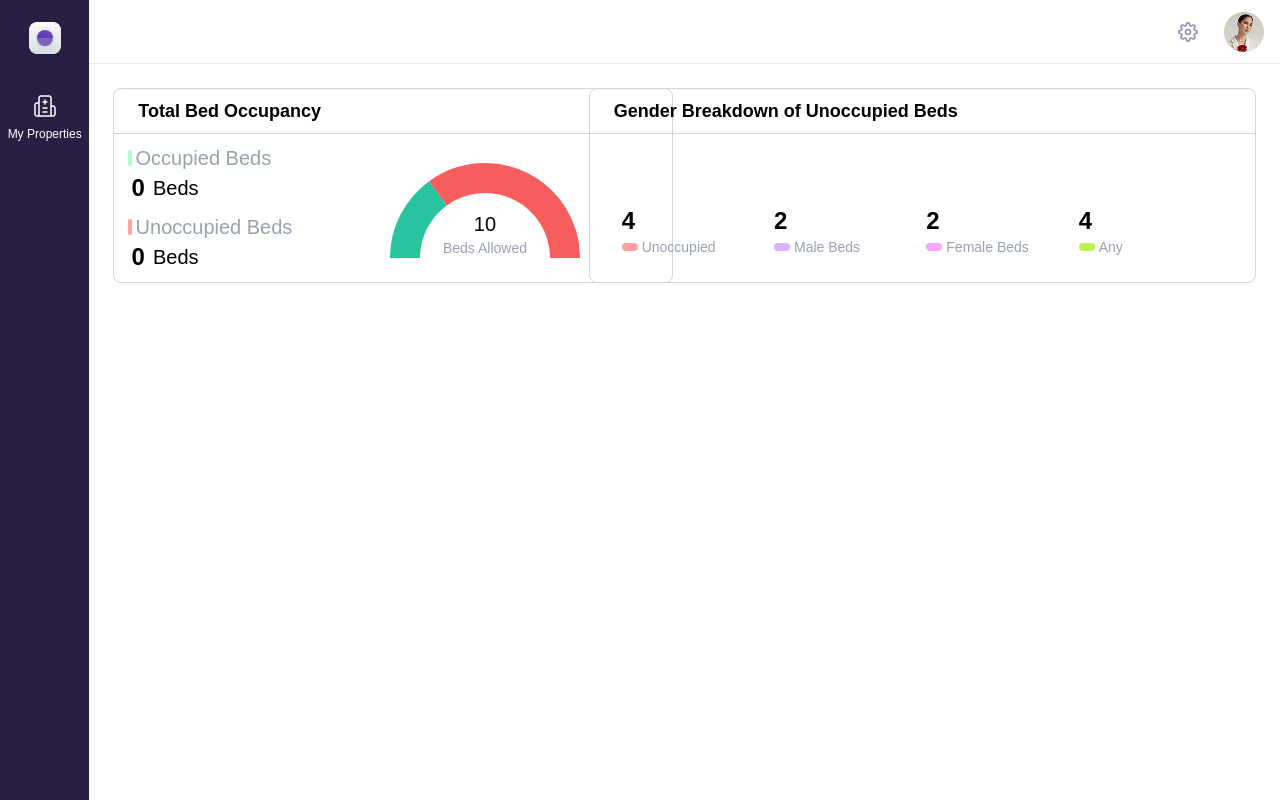
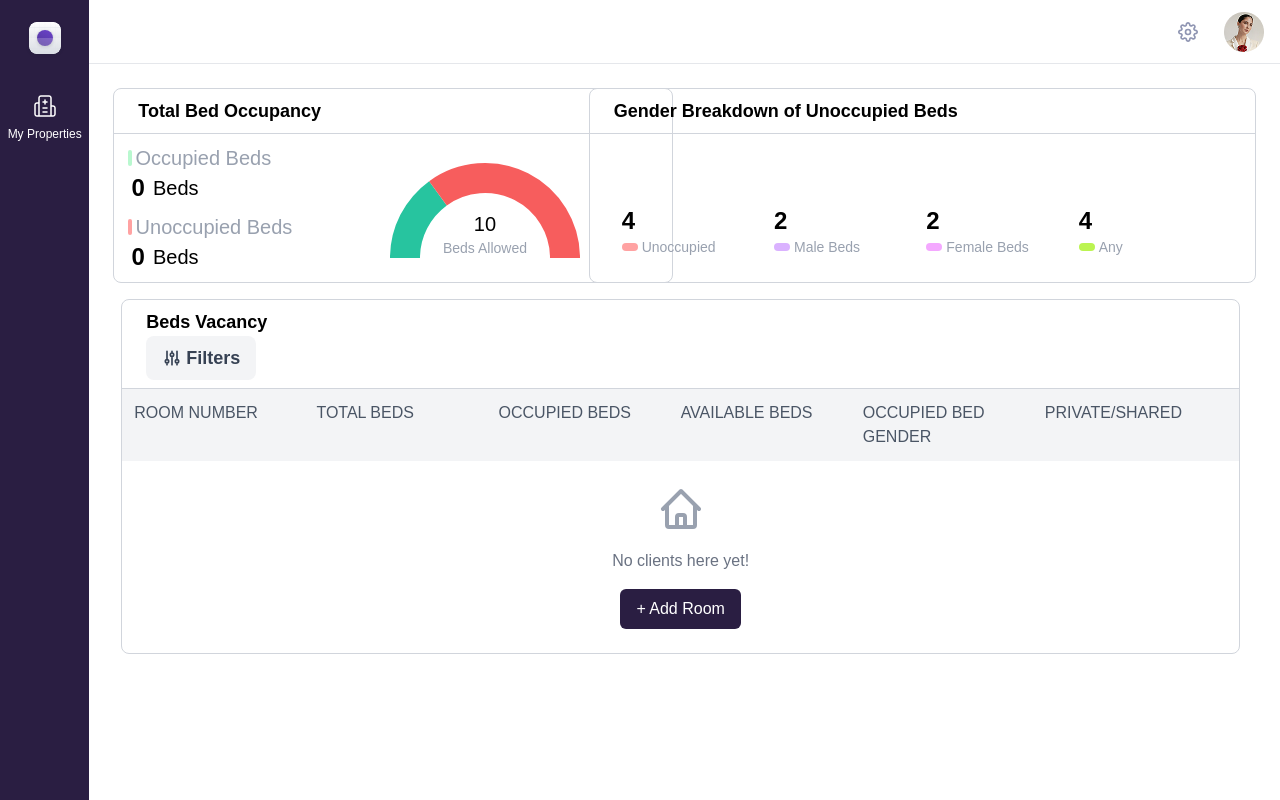
Before and after one commit to xcriminal1/Bed-Vacancy-Manager, a Next.js app: page / in a window 1280 px wide. Built offline with nearby package versions, Linux system fonts and the light colour scheme.

Commit message:
Add BedVacancy and RoomDialog components for room management functionality

```diff
--- a/app/page.tsx
+++ b/app/page.tsx
@@ -15,6 +15,9 @@ export default function Home() {
           <div className="grid grid-cols-2 w-full h-30% bg-white p-6 gap-2">
             <BedOccupancy />
             <GenderBreakdown />
+            <div className="grid1 w-4/2 h- bg-white p-2">
+            <BedVacancy />
+            </div>
           </div>
         </div>
       </div>
--- /dev/null
+++ b/components/BedVacancy.tsx
@@ -0,0 +1,60 @@
+"use client";
+// components/BedVacancy.tsx
+import React, { useState } from "react";
+import RoomDialog from "./RoomDialog";
+
+const BedVacancy: React.FC = () => {
+    const [dialogOpen, setDialogOpen] = useState(false);
+    const handleConfirm = (roomCount: number) => {
+        console.log(`Room with ${roomCount} beds added`);
+        setDialogOpen(false);
+      };
+
+  return (
+    <div className="h-full w-full border border-gray-300 rounded-lg">
+      {/* Header */}
+      <div className="px-6 py-2 border-b border-gray-300 text-lg font-bold text-black">
+        Beds Vacancy
+      <button className="bg-gray-100 text-gray-700 px-4 py-2 rounded-lg flex items-center">
+            <svg xmlns="http://www.w3.org/2000/svg" className="h-5 w-5 mr-1" fill="none" viewBox="0 0 24 24" stroke="currentColor">
+              <path strokeLinecap="round" strokeLinejoin="round" strokeWidth={2} d="M12 6V4m0 2a2 2 0 100 4m0-4a2 2 0 110 4m-6 8a2 2 0 100-4m0 4a2 2 0 110-4m0 4v2m0-6V4m6 6v10m6-2a2 2 0 100-4m0 4a2 2 0 110-4m0 4v2m0-6V4" />
+            </svg>
+            Filters
+          </button>
+          </div>
+          <div className="grid grid-cols-6 bg-gray-100 p-3 text-gray-600 justify-center font-medium">
+          <div>ROOM NUMBER</div>
+          <div>TOTAL BEDS</div>
+          <div>OCCUPIED BEDS</div>
+          <div>AVAILABLE BEDS</div>
+          <div>OCCUPIED BED GENDER</div>
+          <div>PRIVATE/SHARED</div>
+        </div>
+
+      {/* Empty state + Add Room */}
+      <div className="flex flex-col items-center justify-center p-6 space-y-4">
+        {/* Placeholder icon */}
+        <svg xmlns="http://www.w3.org/2000/svg" className="h-12 w-12 text-gray-400" fill="none" viewBox="0 0 24 24" stroke="currentColor">
+                <path strokeLinecap="round" strokeLinejoin="round" strokeWidth={2} d="M3 12l2-2m0 0l7-7 7 7M5 10v10a1 1 0 001 1h3m10-11l2 2m-2-2v10a1 1 0 01-1 1h-3m-6 0a1 1 0 001-1v-4a1 1 0 011-1h2a1 1 0 011 1v4a1 1 0 001 1m-6 0h6" />
+              </svg>
+
+        <p className="text-gray-500">No clients here yet!</p>
+
+        <button
+          onClick={() => setDialogOpen(true)}
+          className="px-4 py-2 bg-[#2A1E42] text-white rounded-md hover:bg-purple-950"
+        >
+          + Add Room
+        </button>
+      </div>
+      <RoomDialog
+        isOpen={dialogOpen}
+        onClose={() => setDialogOpen(false)}
+        onConfirm={handleConfirm}
+        availableBeds={10}
+      />
+    </div>
+  );
+};
+
+export default BedVacancy;
--- /dev/null
+++ b/components/RoomDialog.tsx
@@ -0,0 +1,57 @@
+"use client";
+
+import React, { useState } from "react";
+
+interface Props {
+  isOpen: boolean;
+  onClose: () => void;
+  onConfirm: (roomCount: number) => void;
+  availableBeds: number;
+}
+
+const AddRoomDialog: React.FC<Props> = ({ isOpen, onClose, onConfirm, availableBeds }) => {
+  const [selectedRoom, setSelectedRoom] = useState<number>(1);
+
+  if (!isOpen) return null;
+
+  return (
+    <div className="fixed inset-0 z-50 bg-black bg-opacity-30 flex items-center justify-center">
+      <div className="bg-white rounded-lg shadow-xl p-6 w-[90%] max-w-md">
+        <div className="flex justify-between items-center mb-4">
+          <h2 className="text-lg font-semibold">Add Room</h2>
+          <p className="text-sm text-gray-500">Available Beds: {availableBeds}</p>
+        </div>
+
+        <label className="text-sm font-medium text-gray-600 mb-1 block">Add Room</label>
+        <select
+          className="w-full border border-gray-300 rounded-md px-3 py-2 focus:outline-none focus:ring-2 focus:ring-indigo-500"
+          value={selectedRoom}
+          onChange={(e) => setSelectedRoom(Number(e.target.value))}
+        >
+          {[...Array(availableBeds).keys()].map((num) => (
+            <option key={num + 1} value={num + 1}>
+              {num + 1}
+            </option>
+          ))}
+        </select>
+
+        <div className="flex justify-end gap-3 mt-6">
+          <button
+            onClick={onClose}
+            className="px-4 py-2 border rounded-md text-gray-700 hover:bg-gray-100"
+          >
+            Cancel
+          </button>
+          <button
+            onClick={() => onConfirm(selectedRoom)}
+            className="px-4 py-2 bg-purple-600 text-white rounded-md hover:bg-purple-950"
+          >
+            Confirm
+          </button>
+        </div>
+      </div>
+    </div>
+  );
+};
+
+export default AddRoomDialog;
```
